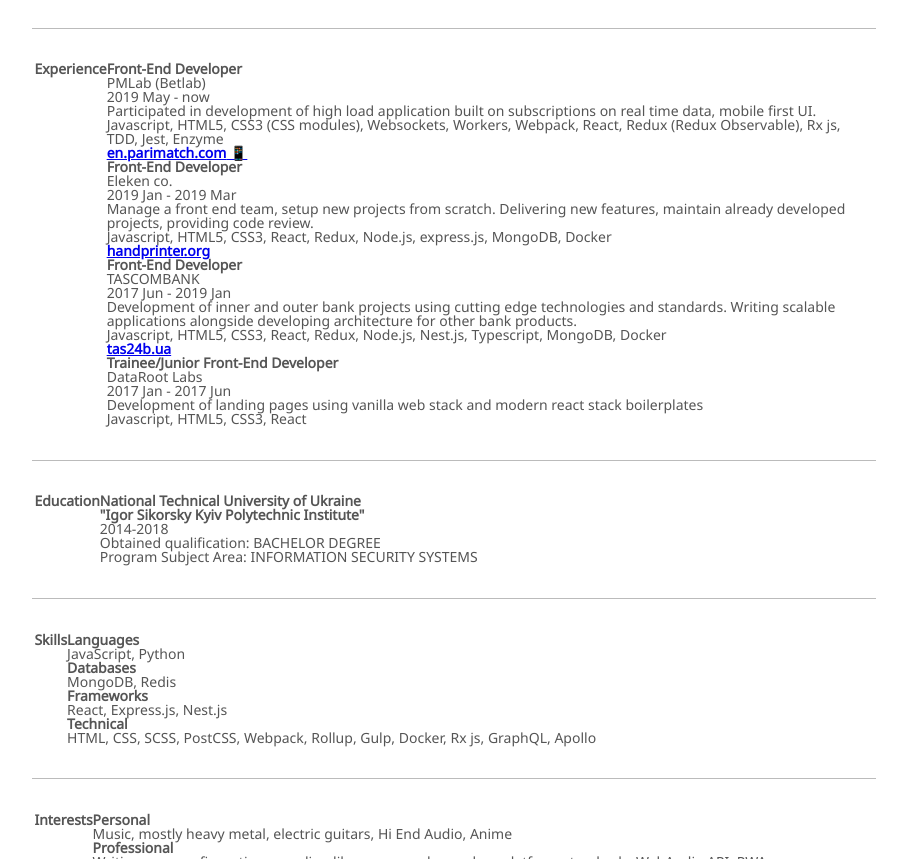
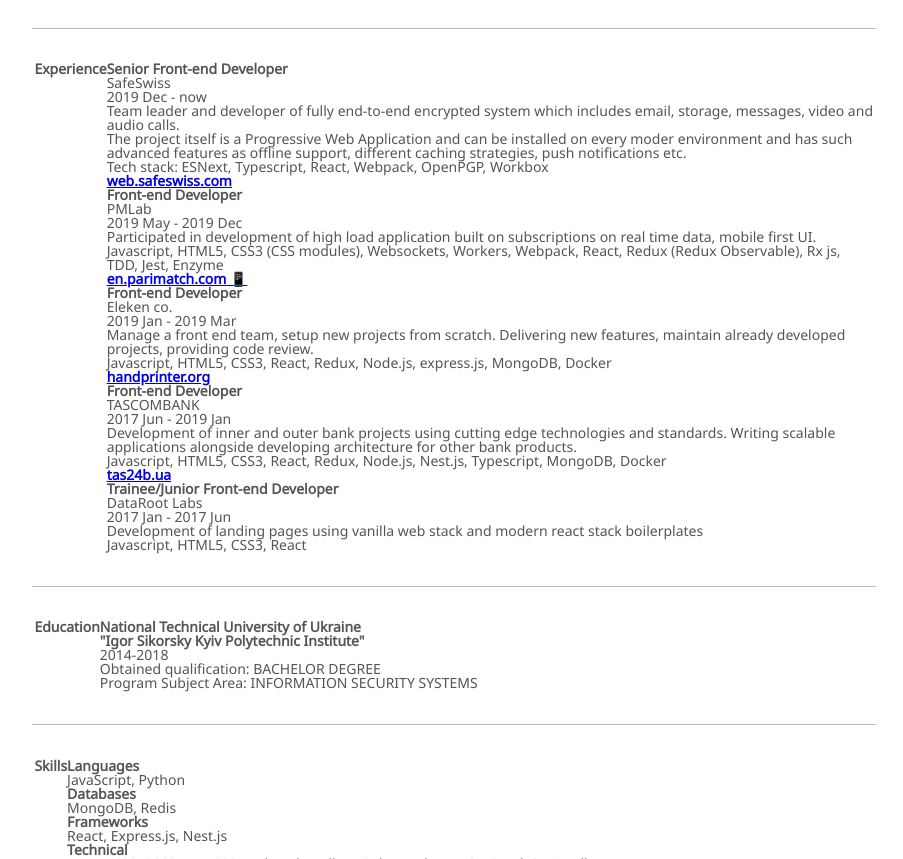
Before and after one commit to PaulTime/PaulTime.github.io, a website: page cv/src/index.html in a window 1280 px wide. Shown: the part 1024-1883 px from the top of the page, without its empty margins (186-1089 px from the left). Drawn offline with Linux system fonts and the light colour scheme; files whose address does not match are found by name.

Commit message:
CV: current work update

```diff
--- a/cv/src/index.html
+++ b/cv/src/index.html
@@ -50,9 +50,26 @@
         <article class="story__content">
           <dl class="story__list">
             <dt class="story__definition">
-              <strong>Front-End Developer</strong> <br />
-              PMLab (Betlab)<br />
-              <small>2019 May - now</small>
+              <strong>Senior Front-end Developer</strong> <br />
+              SafeSwiss<br />
+              <small>2019 Dec - now</small>
+            </dt>
+
+            <dd class="story__description">
+              Team leader and developer of fully end-to-end encrypted system which includes email, storage, messages, video and audio calls. <br />
+              The project itself is a Progressive Web Application and can be installed on every moder environment and has such advanced features as offline support, different caching strategies, push notifications etc. <br />
+              Tech stack: ESNext, Typescript, React, Webpack, OpenPGP, Workbox <br />
+              <a class="story__project-link" href="https://web.safeswiss.com" target="_blank" rel="noopener">
+                <strong>web.safeswiss.com</strong>
+              </a>
+            </dd>
+          </dl>
+
+          <dl class="story__list">
+            <dt class="story__definition">
+              <strong>Front-end Developer</strong> <br />
+              PMLab<br />
+              <small>2019 May - 2019 Dec</small>
             </dt>
 
             <dd class="story__description">
@@ -67,7 +84,7 @@
 
           <dl class="story__list">
             <dt class="story__definition">
-              <strong>Front-End Developer</strong> <br />
+              <strong>Front-end Developer</strong> <br />
               Eleken co.<br />
               <small>2019 Jan - 2019 Mar</small>
             </dt>
@@ -84,7 +101,7 @@
 
           <dl class="story__list">
             <dt class="story__definition">
-              <strong>Front-End Developer</strong> <br />
+              <strong>Front-end Developer</strong> <br />
               TASCOMBANK<br />
               <small>2017 Jun - 2019 Jan</small>
             </dt>
@@ -101,7 +118,7 @@
 
           <dl class="story__list">
             <dt class="story__definition">
-              <strong>Trainee/Junior Front-End Developer</strong> <br />
+              <strong>Trainee/Junior Front-end Developer</strong> <br />
               DataRoot Labs<br />
               <small>2017 Jan - 2017 Jun</small>
             </dt>
```
Also changed, not shown: cv/index.html (+1 -1 lines).
